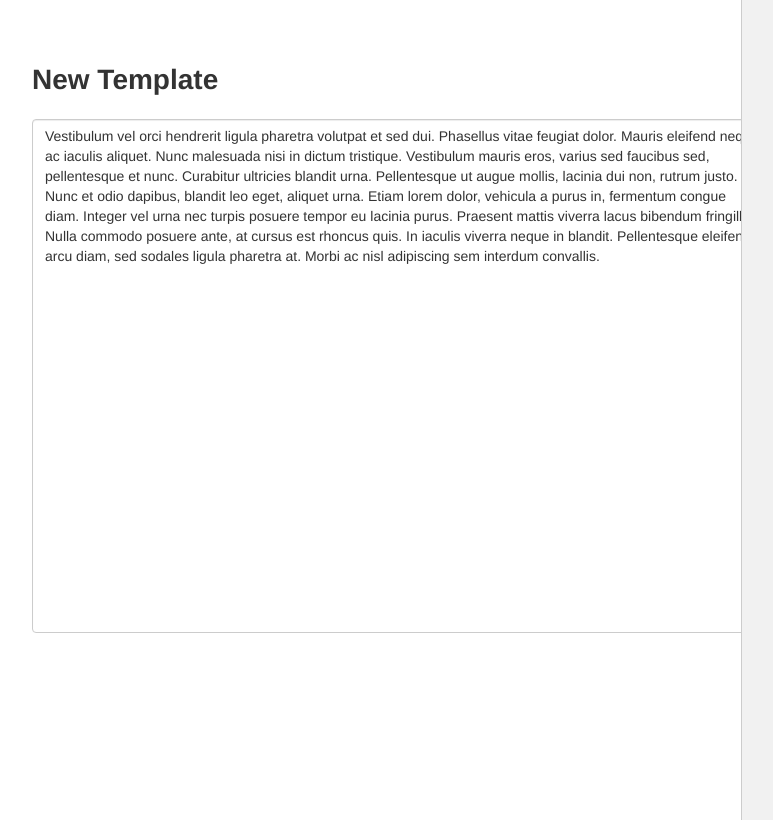
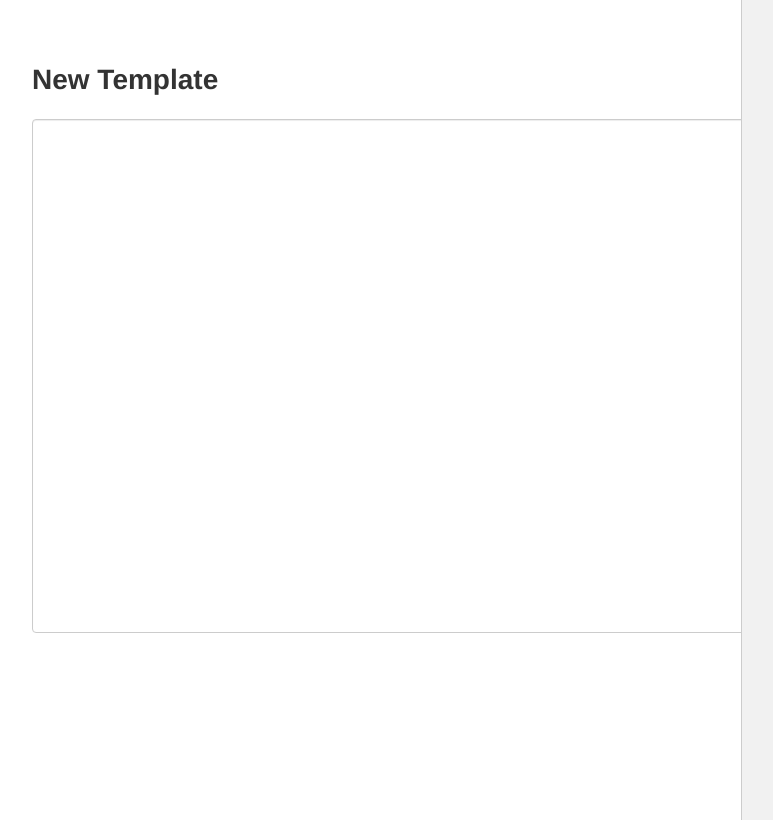
Before and after one commit to theterminalguy/writeonce, a React (Create React App) app: page / in a window 1280 px wide. Shown: the whole page, without its empty margins (218-991 px from the left). Built offline with nearby package versions, Linux system fonts and the light colour scheme.

Commit message:
Use default state for template

```diff
--- a/src/components/editors/vanilla/components/editor/index.tsx
+++ b/src/components/editors/vanilla/components/editor/index.tsx
@@ -2,15 +2,35 @@ import { useEffect } from "react";
 
 import "./index.css";
 import FloatingToolBarPlugin from "../../plugins/FloatingToolBarPlugin";
+import {
+  setHtmlText,
+  setPlainText,
+  setTemplateName,
+} from "../../../../../store/features/editor/editorSlice";
+import { store } from "../../../../../store";
 
 // See: https://stackoverflow.com/a/62522080/5045091 for the reason why we need to use `suppressContentEditableWarning={true}`.
 
-export default function Editor() {
+export default function Editor({ title }: { title: string }) {
   useEffect(() => {
     document.addEventListener("focusout", (e) => {
-      const editor = e?.target as HTMLElement;
-      if (!editor.classList.contains("vanilla__editor")) return;
-      console.log("focusout", editor.innerHTML);
+      const input = e?.target as HTMLElement;
+      if (
+        !input.classList.contains("vanilla__editor") &&
+        !input.classList.contains("vanilla__editor-title")
+      ) {
+        return;
+      }
+      const isInputEditor = input.classList.contains("vanilla__editor");
+      const isInputTitle = input.classList.contains("vanilla__editor-title");
+
+      if (isInputEditor) {
+        store.dispatch(setPlainText(input.innerText));
+        store.dispatch(setHtmlText(input.innerHTML));
+      }
+      if (isInputTitle) {
+        store.dispatch(setTemplateName(input.innerText));
+      }
     });
 
     return () => {
@@ -20,27 +40,18 @@ export default function Editor() {
 
   return (
     <div className="vanilla__editor-container">
-      <h1 contentEditable="true" suppressContentEditableWarning={true}>
-        New Template
+      <h1
+        contentEditable="true"
+        suppressContentEditableWarning={true}
+        className="vanilla__editor-title"
+      >
+        {title}
       </h1>
       <div
         contentEditable={true}
         suppressContentEditableWarning={true}
         className="vanilla__editor"
-      >
-        Vestibulum vel orci hendrerit ligula pharetra volutpat et sed dui.
-        Phasellus vitae feugiat dolor. Mauris eleifend neque ac iaculis aliquet.
-        Nunc malesuada nisi in dictum tristique. Vestibulum mauris eros, varius
-        sed faucibus sed, pellentesque et nunc. Curabitur ultricies blandit
-        urna. Pellentesque ut augue mollis, lacinia dui non, rutrum justo. Nunc
-        et odio dapibus, blandit leo eget, aliquet urna. Etiam lorem dolor,
-        vehicula a purus in, fermentum congue diam. Integer vel urna nec turpis
-        posuere tempor eu lacinia purus. Praesent mattis viverra lacus bibendum
-        fringilla. Nulla commodo posuere ante, at cursus est rhoncus quis. In
-        iaculis viverra neque in blandit. Pellentesque eleifend arcu diam, sed
-        sodales ligula pharetra at. Morbi ac nisl adipiscing sem interdum
-        convallis.
-      </div>
+      ></div>
       <FloatingToolBarPlugin />
     </div>
   );
--- a/src/components/editors/vanilla/index.tsx
+++ b/src/components/editors/vanilla/index.tsx
@@ -1,3 +1,4 @@
+import { initialState } from "../../../store/features/editor/editorSlice";
 import PlaceholderSidePanel from "./components/PlaceholderSidePanel";
 import Editor from "./components/editor";
 import SidePanel from "./components/sidepanel";
@@ -5,7 +6,7 @@ import SidePanel from "./components/sidepanel";
 export default function VanillaEditor() {
   return (
     <>
-      <Editor />
+      <Editor title={initialState.templateName} />
       <SidePanel component={<PlaceholderSidePanel />} />
     </>
   );
--- a/src/store/features/editor/editorSlice.ts
+++ b/src/store/features/editor/editorSlice.ts
@@ -6,7 +6,7 @@ export interface EditorState {
   contentHTML: string;
 }
 
-const initialState: EditorState = {
+export const initialState: EditorState = {
   templateName: "New Template",
   contentText: "",
   contentHTML: "",
```
